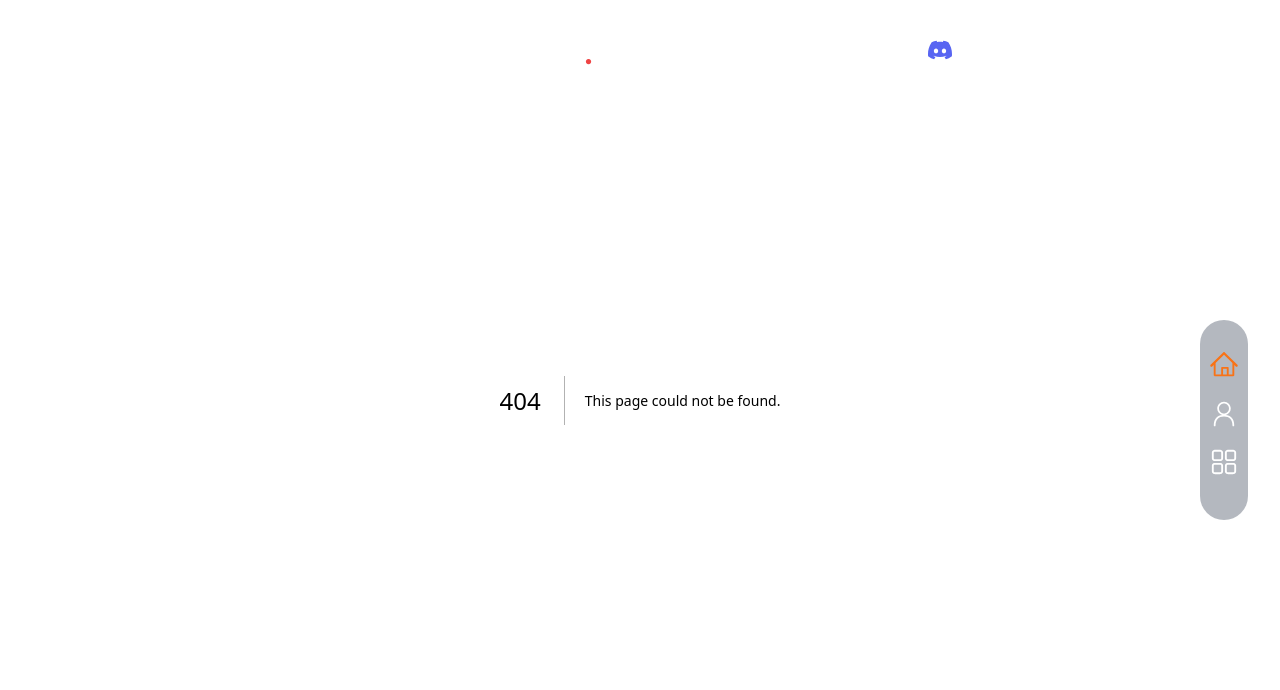
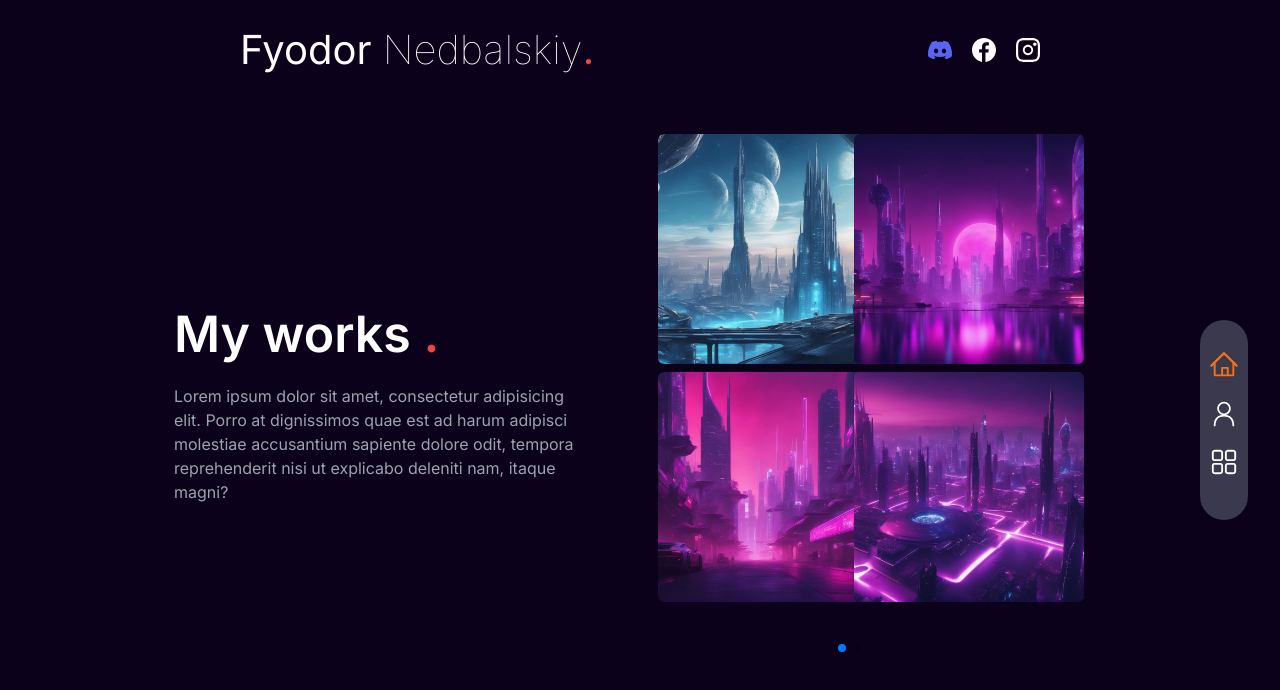
Before and after one commit to 3TERRRNITY/portfolio-website, a Next.js app: page /my-projects in a window 1280 px wide. Before the commit this address had no page. Shown: the top 690 px of the page. Built offline with nearby package versions, Linux system fonts and the light colour scheme.

Commit message:
slider component

```diff
--- /dev/null
+++ b/app/about-me/page.tsx
@@ -0,0 +1,7 @@
+import React from 'react'
+
+const page = () => {
+	return <div>About</div>
+}
+
+export default page
--- /dev/null
+++ b/app/my-projects/page.tsx
@@ -0,0 +1,23 @@
+import ProjectSlider from '@/components/ProjectSlider'
+import React from 'react'
+
+const page = () => {
+	return (
+		<div className='flex items-center justify-center gap-5 flex-col md:flex-row h-screen bg-[#0C011A]'>
+			<div className='flex flex-col gap-3'>
+				<h1 className='text-[50px] text-white font-semibold'>
+					My works <span className='text-red-500'>.</span>
+				</h1>
+				<p className='max-w-[400px] text-[16px] text-gray-200 md:text-gray-400'>
+					Lorem ipsum dolor sit amet, consectetur adipisicing elit. Porro at
+					dignissimos quae est ad harum adipisci molestiae accusantium sapiente
+					dolore odit, tempora reprehenderit nisi ut explicabo deleniti nam,
+					itaque magni?
+				</p>
+			</div>
+			<ProjectSlider />
+		</div>
+	)
+}
+
+export default page
--- /dev/null
+++ b/components/ProjectSlider.tsx
@@ -0,0 +1,90 @@
+'use client'
+import { Swiper, SwiperSlide } from 'swiper/react'
+import 'swiper/css'
+import 'swiper/css/pagination'
+import 'swiper/css/free-mode'
+
+import { FreeMode, Pagination } from 'swiper/modules'
+import { ProImages, ProImages2 } from '@/constants'
+import Image from 'next/image'
+
+const ProjectSlider = () => {
+	return (
+		<div className='w-[70%] md:w-[40%]'>
+			<Swiper
+				breakpoints={{
+					700: {
+						slidesPerView: 1,
+						spaceBetween: 15,
+					},
+				}}
+				freeMode={true}
+				pagination={{
+					clickable: true,
+				}}
+				modules={[FreeMode, Pagination]}
+			>
+				<SwiperSlide className='mb-14'>
+					<div className='grid grid-cols-2 gap-2 md:px-16'>
+						{ProImages.map(image => (
+							<div
+								className='relative group w-[150px] h-[150px] md:w-[230px] md:h-[230px]'
+								key={image.src}
+							>
+								<Image
+									className='rounded-md h-full w-full object-cover'
+									src={image.src}
+									alt='project image'
+									width={280}
+									height={280}
+								/>
+								<div className='cursor-pointer absolute inset-0 bg-gradient-to-r from-purple-800 via-pink-500 to-purple-800 opacity-0 group-hover:opacity-70 transition-opacity duration-200' />
+								<div className='cursor-pointer absolute inset-0 flex items-center justify-center text-white md:text-lg opacity-0 group-hover:opacity-70 transition-opacity duration-200'>
+									View Project
+									<Image
+										src={'/assets/icons/arrow-right.svg'}
+										alt='right arrow'
+										width={20}
+										height={20}
+										className='invert brightness-0 ml-2'
+									/>
+								</div>
+							</div>
+						))}
+					</div>
+				</SwiperSlide>
+				<SwiperSlide className='mb-14'>
+					<div className='grid grid-cols-2 gap-4 md:px-16'>
+						{ProImages2.map(image => (
+							<div
+								className='relative group w-[150px] h-[150px] md:w-[230px] md:h-[230px]'
+								key={image.src}
+							>
+								<Image
+									className='rounded-md h-full w-full object-cover'
+									src={image.src}
+									alt='project image'
+									width={280}
+									height={280}
+								/>
+								<div className='cursor-pointer absolute inset-0 bg-gradient-to-r from-purple-800 via-pink-500 to-purple-800 opacity-0 group-hover:opacity-70 transition-opacity duration-200' />
+								<div className='cursor-pointer absolute inset-0 flex items-center justify-center text-white md:text-lg opacity-0 group-hover:opacity-70 transition-opacity duration-200'>
+									View Project
+									<Image
+										src={'/assets/icons/arrow-right.svg'}
+										alt='right arrow'
+										width={20}
+										height={20}
+										className='invert brightness-0 ml-2'
+									/>
+								</div>
+							</div>
+						))}
+					</div>
+				</SwiperSlide>
+			</Swiper>
+		</div>
+	)
+}
+
+export default ProjectSlider
--- a/components/Sidebar.tsx
+++ b/components/Sidebar.tsx
@@ -5,6 +5,7 @@ import { AnimatePresence } from 'framer-motion'
 import Link from 'next/link'
 import { usePathname } from 'next/navigation'
 import { useEffect, useState } from 'react'
+import Transition from './Transition'
 
 const Sidebar = () => {
 	const [isRouting, setIsRoiuting] = useState(false)
@@ -30,6 +31,7 @@ const Sidebar = () => {
 	}, [isRouting])
 	return (
 		<div className='fixed right-8 top-[40%] z-[20] h-[200px] w-[48px] rounded-full bg-gray-500 bg-opacity-50'>
+			{isRouting && <Transition />}
 			<AnimatePresence mode='wait'>
 				<div className='flex flex-col gap-5 pb-3 justify-center items-center h-full'>
 					{NavLinks.map(link => (
--- /dev/null
+++ b/components/Transition.tsx
@@ -0,0 +1,51 @@
+'use client'
+import React from 'react'
+import { delay, motion } from 'framer-motion'
+
+const TransitionVariants = {
+	initial: {
+		x: '100%',
+		width: '100%',
+	},
+	animate: {
+		x: '0%',
+		width: '0%',
+	},
+	exit: {
+		x: ['0%', '100%'],
+		width: ['0%', '100%'],
+	},
+}
+
+const Transition = () => {
+	return (
+		<div>
+			<motion.div
+				className='fixed top-0 bottom-0 h-screen w-screen right-full z-[30] bg-[#2e2257]'
+				variants={TransitionVariants}
+				initial='initial'
+				exit='exit'
+				animate='animate'
+				transition={{ delay: 0, duration: 0.6, ease: 'easeInOut' }}
+			/>
+			<motion.div
+				className='fixed top-0 bottom-0 h-screen w-screen right-full z-[20] bg-[#3b2d71]'
+				variants={TransitionVariants}
+				initial='initial'
+				exit='exit'
+				animate='animate'
+				transition={{ delay: 0.4, duration: 0.6, ease: 'easeInOut' }}
+			/>
+			<motion.div
+				className='fixed top-0 bottom-0 h-screen w-screen right-full z-[10] bg-[#4b3792]'
+				variants={TransitionVariants}
+				initial='initial'
+				exit='exit'
+				animate='animate'
+				transition={{ delay: 0.6, duration: 0.6, ease: 'easeInOut' }}
+			/>
+		</div>
+	)
+}
+
+export default Transition
```
